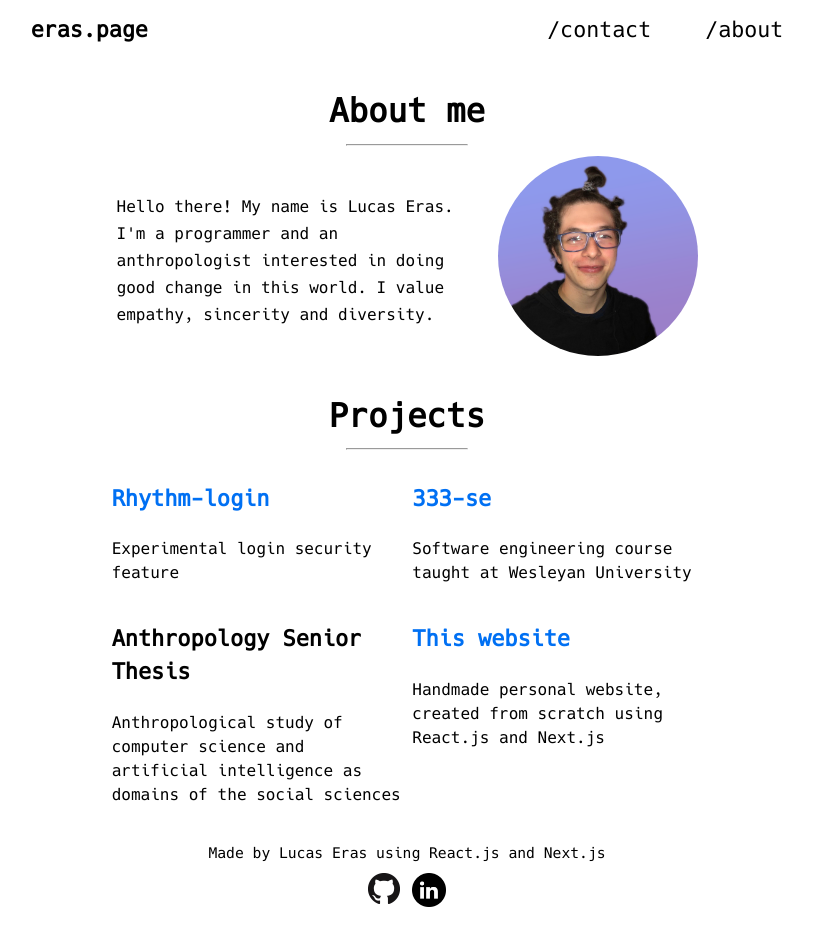
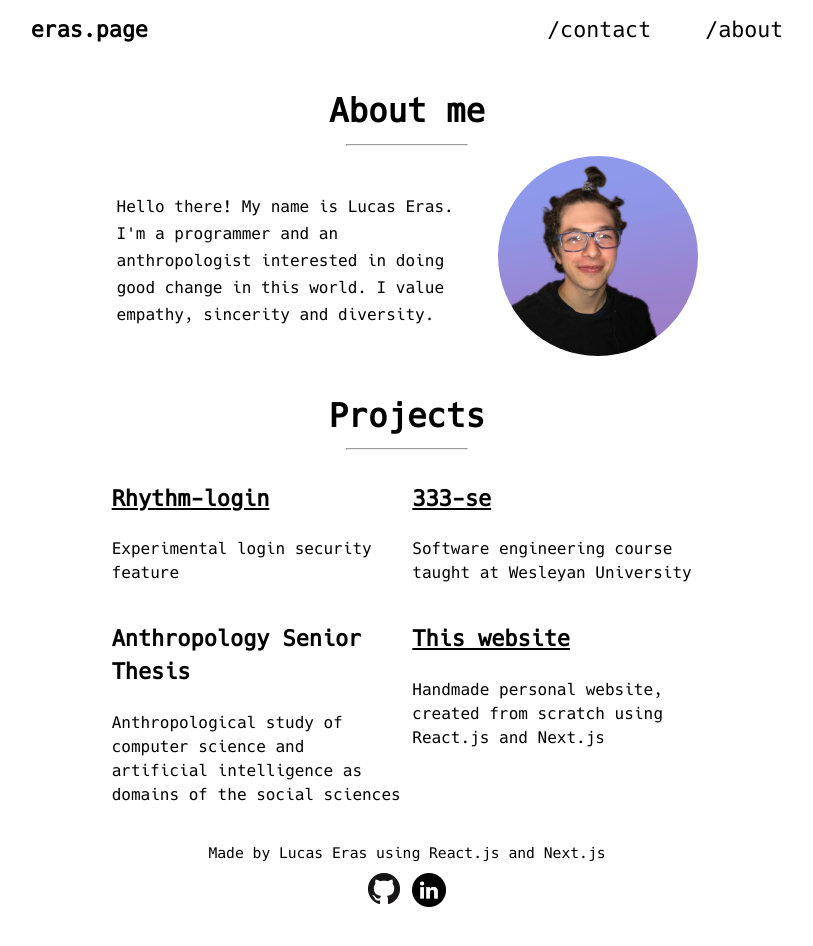
Before and after one commit to lucaseras/eras.page, a Next.js app: page / in a window 1280 px wide. Shown: the top 946 px of the page, without its empty margins (233-1046 px from the left). Built offline with nearby package versions, Linux system fonts and the light colour scheme.

Commit message:
added <a> to global css

```diff
--- a/styles/global.css
+++ b/styles/global.css
@@ -33,12 +33,15 @@ html {
 }
 
 a {
-  color: #0070f3;
-  text-decoration: none;
+  color: black;
+  text-decoration: underline;
+  transition: background-color 0.3s, color 0.3s;
+  cursor: pointer;
 }
 
 a:hover {
-  text-decoration: underline;
+    text-decoration: underline;
+    color: #0070f3;
 }
 
 img {
```
